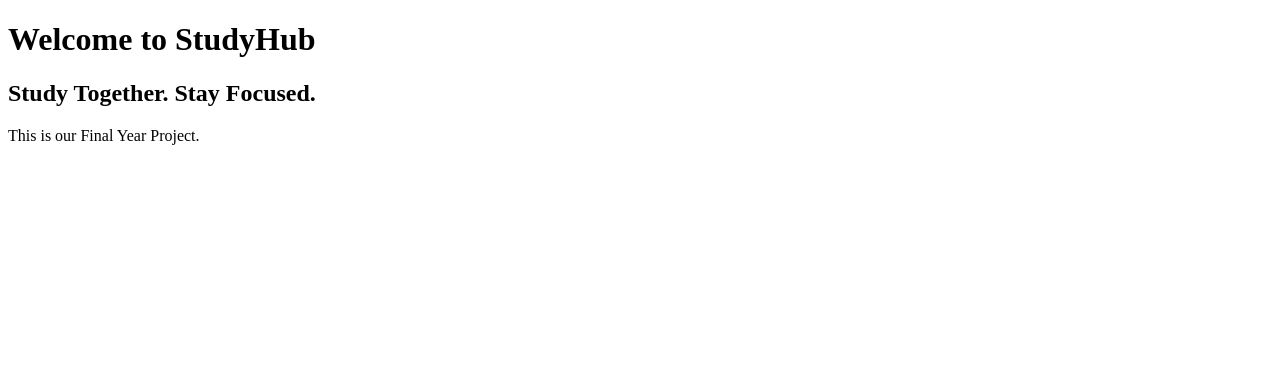
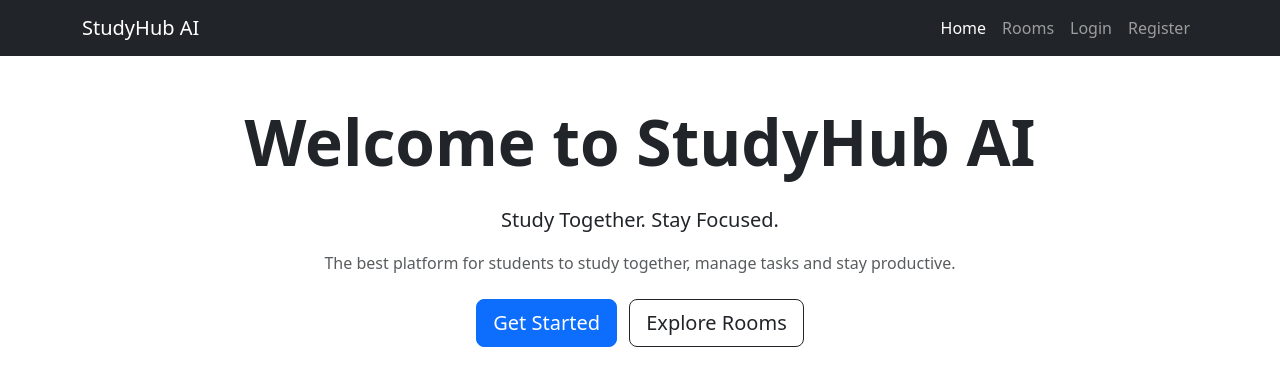
Before and after one commit to sonalikumari3512/StudyHub-AI, a Django app: template users/templates/users/home.html in a window 1280 px wide. Shown: the top 386 px of the page. Run offline with Django 5.2, Linux system fonts and the light colour scheme; the template is opened without the code that fills it, so the values that code supplies are empty; parts of the project's set-up code (start-up, migrations or seed data) failed here and were passed over.

Commit message:
Day 3: Added base template and Bootstrap landing page

```diff
--- a/studyhub/settings.py
+++ b/studyhub/settings.py
@@ -59,7 +59,7 @@ ROOT_URLCONF = 'studyhub.urls'
 TEMPLATES = [
     {
         'BACKEND': 'django.template.backends.django.DjangoTemplates',
-        'DIRS': [],
+        'DIRS': [BASE_DIR/'templates'],
         'APP_DIRS': True,
         'OPTIONS': {
             'context_processors': [
--- /dev/null
+++ b/templates/base.html
@@ -0,0 +1,89 @@
+<!DOCTYPE html>
+<html lang="en">
+
+<head>
+
+    <meta charset="UTF-8">
+
+    <meta name="viewport"
+          content="width=device-width, initial-scale=1.0">
+
+    <title>StudyHub AI</title>
+
+    <!-- Bootstrap CSS -->
+
+    <link href="https://cdn.jsdelivr.net/npm/bootstrap@5.3.7/dist/css/bootstrap.min.css" rel="stylesheet">
+
+</head>
+
+<body>
+
+    <nav class="navbar navbar-expand-lg navbar-dark bg-dark">
+    <div class="container">
+
+        <a class="navbar-brand" href="#">
+            StudyHub AI
+        </a>
+
+        <button class="navbar-toggler"
+                type="button"
+                data-bs-toggle="collapse"
+                data-bs-target="#navbarNav">
+
+            <span class="navbar-toggler-icon"></span>
+
+        </button>
+
+        <div class="collapse navbar-collapse"
+             id="navbarNav">
+
+            <ul class="navbar-nav ms-auto">
+
+                <li class="nav-item">
+
+                    <a class="nav-link active" href="#">
+                        Home
+                    </a>
+
+                </li>
+
+                <li class="nav-item">
+
+                    <a class="nav-link" href="#">
+                        Rooms
+                    </a>
+
+                </li>
+
+                <li class="nav-item">
+
+                    <a class="nav-link" href="#">
+                        Login
+                    </a>
+
+                </li>
+
+                <li class="nav-item">
+
+                    <a class="nav-link" href="#">
+                        Register
+                    </a>
+
+                </li>
+
+            </ul>
+
+         </div>
+
+     </div>
+
+     </nav>
+
+    {% block content %}
+
+    {% endblock %}
+
+    <script src="https://cdn.jsdelivr.net/npm/bootstrap@5.3.7/dist/js/bootstrap.bundle.min.js"></script>
+</body>
+
+</html>
--- a/users/templates/users/home.html
+++ b/users/templates/users/home.html
@@ -1,16 +1,35 @@
-<!DOCTYPE html>
-<html>
-<head>
-    <title>StudyHub</title>
-</head>
+{% extends 'base.html' %}
 
-<body>
+{% block content %}
 
-    <h1>Welcome to StudyHub</h1>
+<div class="container text-center mt-5">
 
-    <h2>Study Together. Stay Focused.</h2>
+    <h1 class="display-3 fw-bold">
+        Welcome to StudyHub AI
+    </h1>
 
-    <p>This is our Final Year Project.</p>
+    <p class="lead mt-4">
+        Study Together. Stay Focused.
+    </p>
 
-</body>
-</html>
+    <p class="text-muted">
+        The best platform for students to study together,
+        manage tasks and stay productive.
+    </p>
+
+    <div class="mt-4">
+
+        <a href="#" class="btn btn-primary btn-lg">
+            Get Started
+        </a>
+
+        <a href="#" class="btn btn-outline-dark btn-lg ms-2">
+            Explore Rooms
+        </a>
+
+    </div>
+
+</div>
+
+
+{% endblock %}
```
